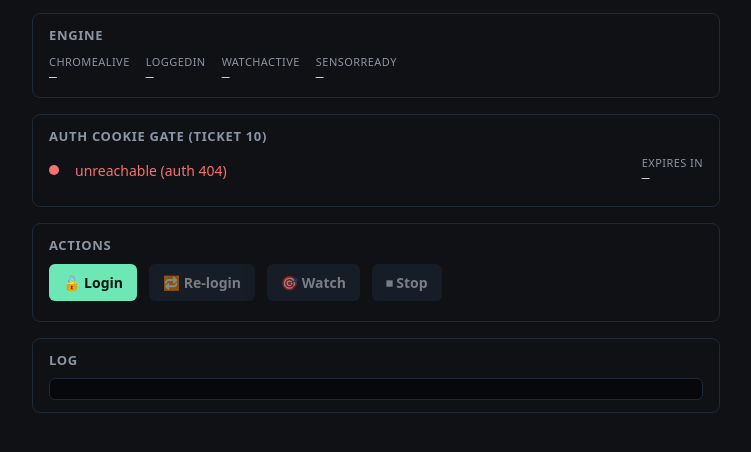
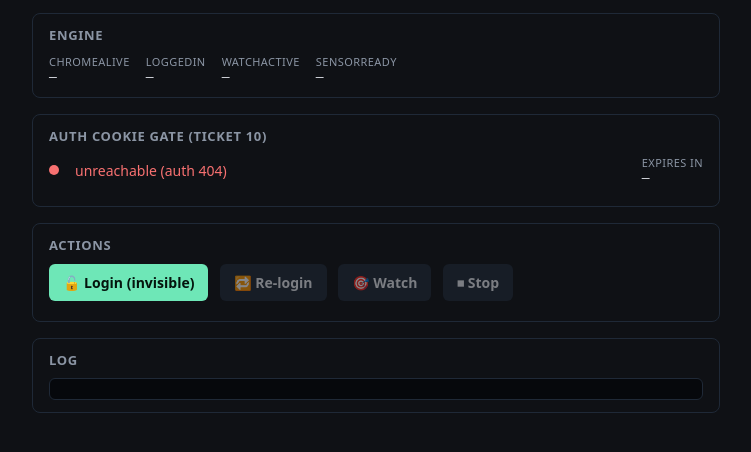
Before and after one commit to Olay097056/bot_budcon, a website built with Vite: page ui/index.html in a window 1280 px wide. Shown: the part 54-506 px from the top of the page, without its empty margins (264-1015 px from the left). Built offline with nearby package versions, Linux system fonts and the light colour scheme; no server answers.

Commit message:
fix(login): invisible driver default + correct Python script path
Two changes bundled:

1) src/login.ts startLogin(): flip the default to invisible.
   Previously startLogin() only used startLoginInvisible() when
   BOT_BUDCON_LOGIN_DRIVER=invisible was set; now invisible is
   the default and setting BOT_BUDCON_LOGIN_DRIVER=playwright
   opts back into the original Playwright persistent Firefox
   path. The user explicitly wanted the invisible driver wired
   up by default in this session.

2) src/login.ts startLoginInvisible(): fix the Python script
   resolution. The previous path used resolve(here, '..',
   'python', 'invisible_browser.py') which assumed import.meta.url
   resolved to <repo>/src/login.js and the script lived in
   <repo>/python/. It actually lives in <repo>/src/python/.
   The bug: spawn('python', [wrong-path]) exited with code 2
   immediately, server logged 'login finished: ok=false'
   within 4 s of the POST, and the bridge never had a chance
   to spawn the invisible Firefox.

   Verified by running the bridge manually with the corrected
   path:
       412ms  phase=starting
       6884ms phase=navigating
       11208ms phase=polling have_session=true
       21227ms phase=polling have_session=true (still alive)
   vs before: child.exit with code 2 in <1 s.

With both fixes the POST /api/login/start now blocks until
the human completes the captcha (or the 5-minute polling
timeout), and the server log just shows 'login requested'
followed by silence — exactly what we expect from a
correctly-spawned Python child.

80/80 tests GREEN preserved (the existing 7 parser tests
do not exercise the script path).

```diff
--- a/ui/index.html
+++ b/ui/index.html
@@ -97,7 +97,7 @@
 
       <section>
         <h2>Actions</h2>
-        <button id="login-btn" type="button">🔓 Login</button>
+        <button id="login-btn" type="button" title="Spawns an invisible (C++-patched) Firefox to bypass Akamai">🔓 Login (invisible)</button>
         <button id="relogin-btn" type="button" class="secondary" disabled>🔁 Re-login</button>
         <button id="watch-btn" type="button" class="secondary" disabled>🎯 Watch</button>
         <button id="stop-btn"  type="button" class="secondary" disabled>⏹ Stop</button>
```
